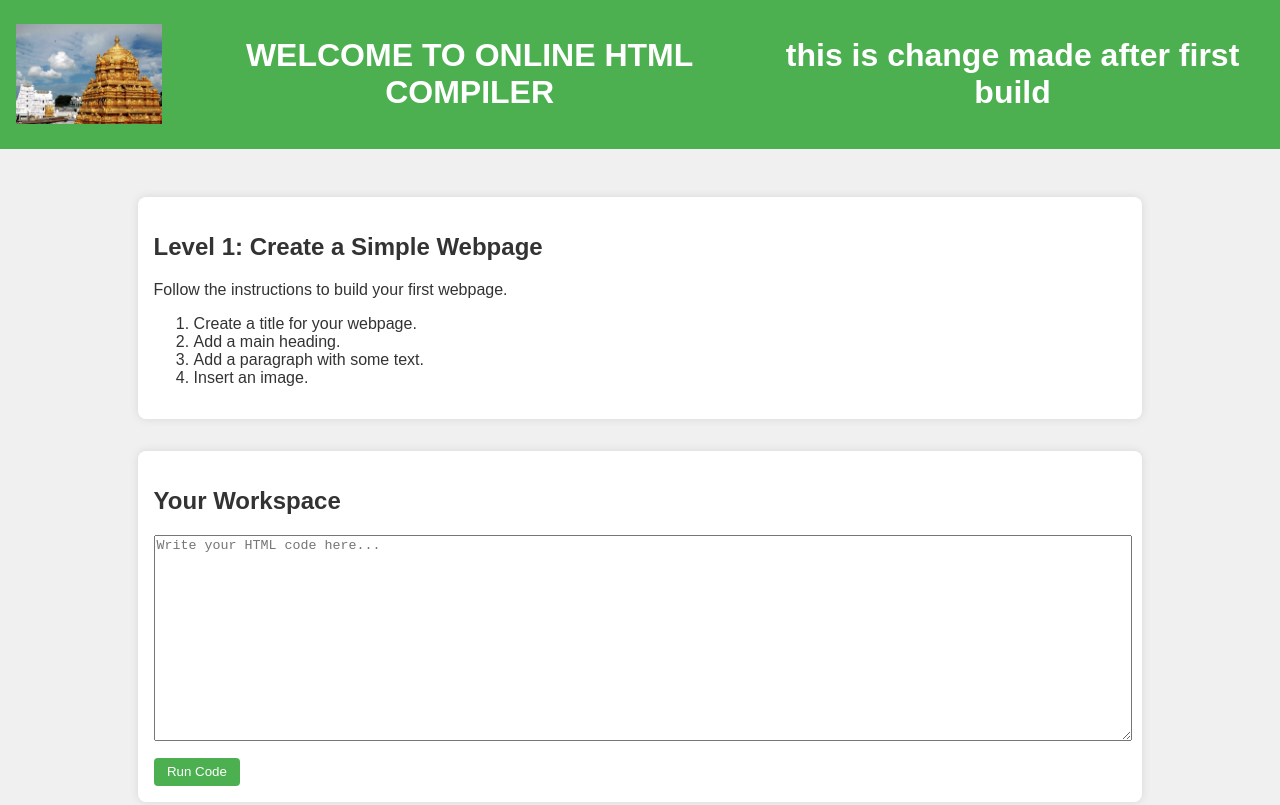
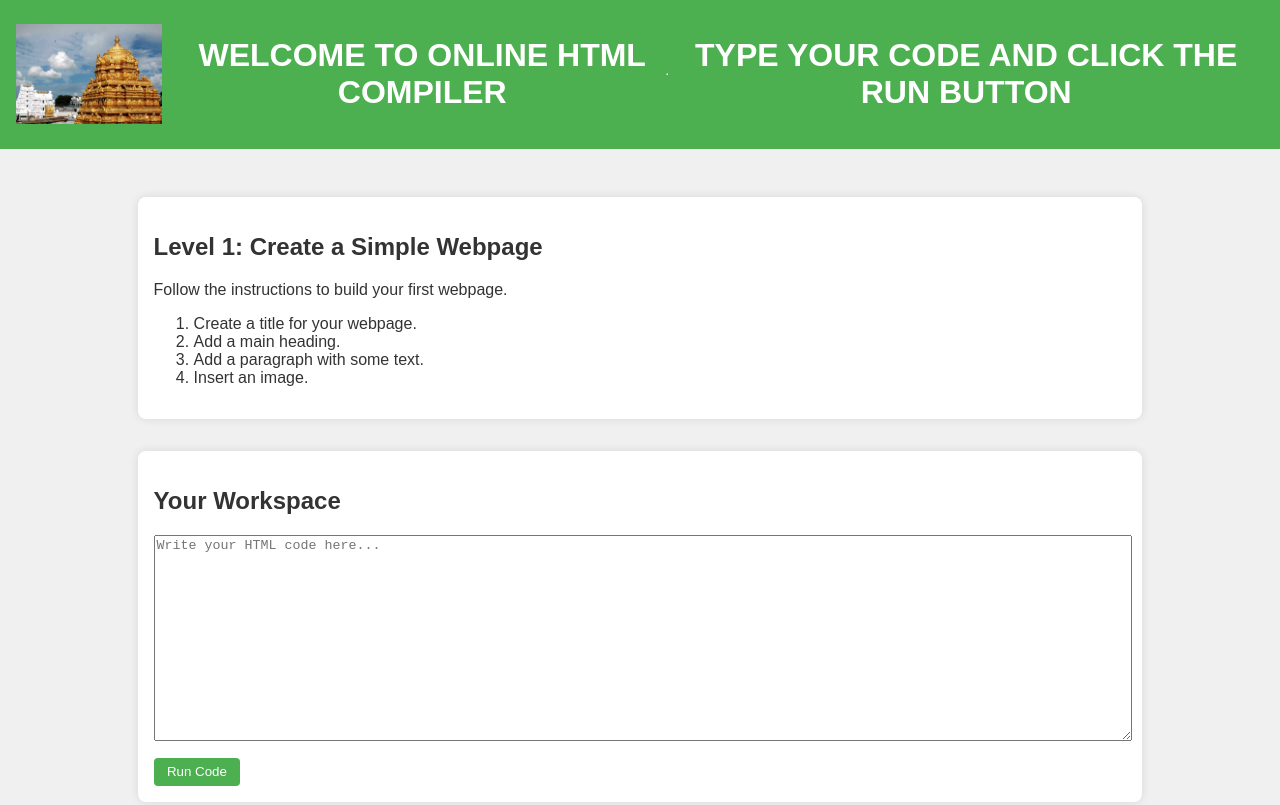
Before and after one commit to nammalwarsai/html-compiler, a plain HTML site: page index.html in a window 1280 px wide. Shown: the top 805 px of the page. Drawn offline with Linux system fonts and the light colour scheme.

Commit message:
Update index.html

```diff
--- a/index.html
+++ b/index.html
@@ -10,7 +10,8 @@
     <header>
         <img src="logo.jpg" alt="Web Architect Adventure Logo" class="logo">
         <h1>WELCOME TO ONLINE HTML COMPILER </h1>
-         <h1> this is change made after first build</h1>
+<hr>
+         <h1>TYPE YOUR CODE AND CLICK THE RUN BUTTON</h1>
     </header>
     <main>
         <section id="instructions">
```
